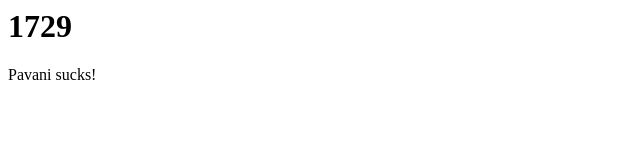
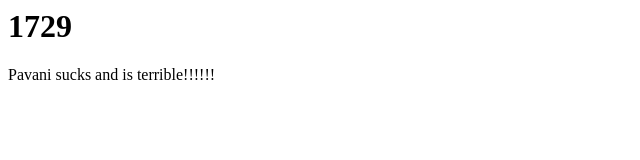
Before and after one commit to mm1729/mm1729.github.io, a plain HTML site: page index.html in a window 1280 px wide. Shown: the whole page, without its empty margins (0-640 px from the left). Drawn offline with Linux system fonts and the light colour scheme.

Commit message:
Update index.html

```diff
--- a/index.html
+++ b/index.html
@@ -4,6 +4,6 @@
   </head>
 <body>
   <h1>1729</h1>
-  <p>Pavani sucks!</p>
+  <p>Pavani sucks and is terrible!!!!!!</p>
 </body>
 </html>
```
